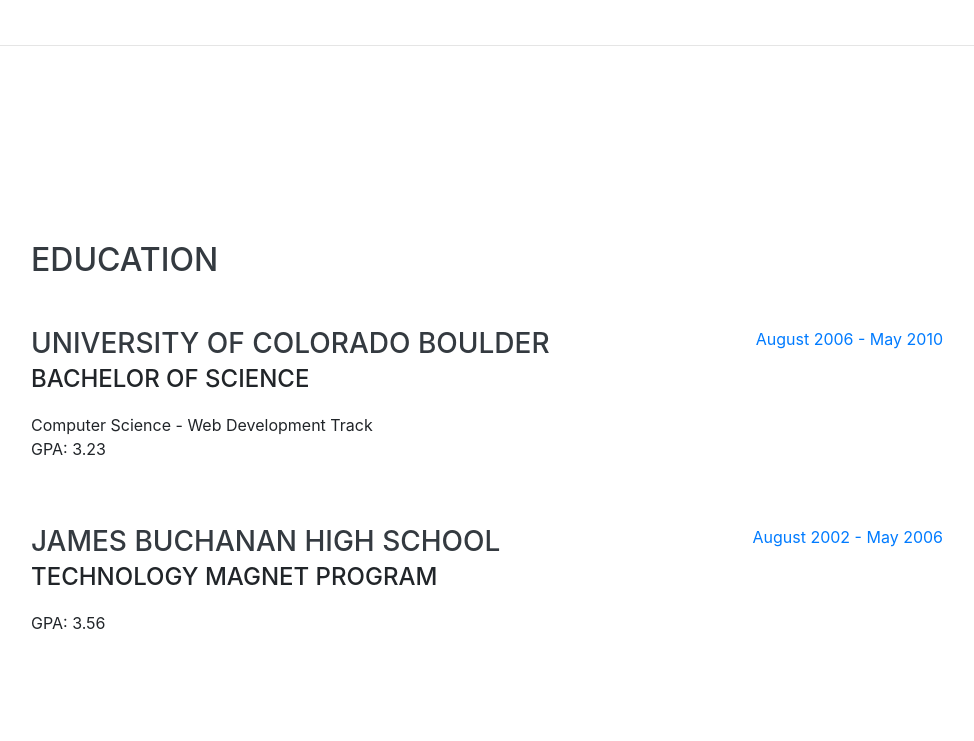
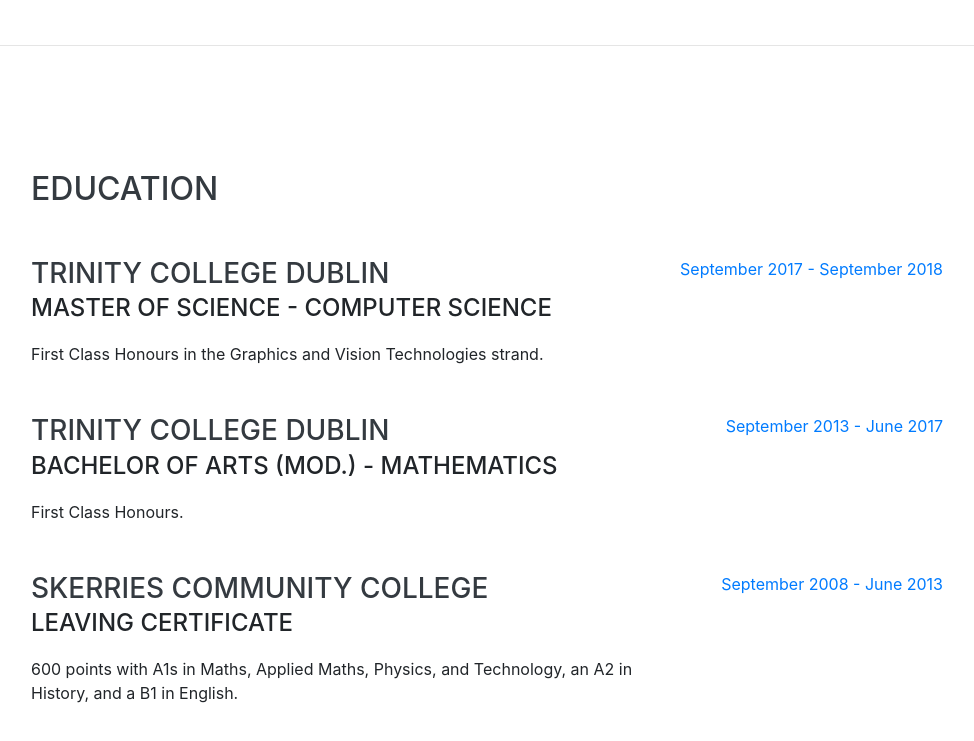
Before and after one commit to seankmartin/seankmartin.github.io, a website with bundled scripts: page resume.html in a window 1280 px wide. Shown: the part 2037-2778 px from the top of the page, without its empty margins (289-1263 px from the left). Built offline with nearby package versions, Linux system fonts and the light colour scheme; a web font is replaced by a local one.

Commit message:
Added education to my resume

```diff
--- a/resume.html
+++ b/resume.html
@@ -210,24 +210,34 @@
 
         <div class="resume-item d-flex flex-column flex-md-row justify-content-between mb-5">
           <div class="resume-content">
-            <h3 class="mb-0">University of Colorado Boulder</h3>
-            <div class="subheading mb-3">Bachelor of Science</div>
-            <div>Computer Science - Web Development Track</div>
-            <p>GPA: 3.23</p>
+            <h3 class="mb-0">Trinity College Dublin</h3>
+            <div class="subheading mb-3">Master of Science - Computer Science</div>
+            <div>First Class Honours in the Graphics and Vision Technologies strand.</div>
           </div>
           <div class="resume-date text-md-right">
-            <span class="text-primary">August 2006 - May 2010</span>
+            <span class="text-primary">September 2017 - September 2018</span>
+          </div>
+        </div>
+
+        <div class="resume-item d-flex flex-column flex-md-row justify-content-between mb-5">
+          <div class="resume-content">
+            <h3 class="mb-0">Trinity College Dublin</h3>
+            <div class="subheading mb-3">Bachelor of Arts (Mod.) - Mathematics</div>
+            <div>First Class Honours.</div>
+          </div>
+          <div class="resume-date text-md-right">
+            <span class="text-primary">September 2013 - June 2017</span>
           </div>
         </div>
 
         <div class="resume-item d-flex flex-column flex-md-row justify-content-between">
           <div class="resume-content">
-            <h3 class="mb-0">James Buchanan High School</h3>
-            <div class="subheading mb-3">Technology Magnet Program</div>
-            <p>GPA: 3.56</p>
+            <h3 class="mb-0">Skerries Community College</h3>
+            <div class="subheading mb-3">Leaving Certificate</div>
+            <p>600 points with A1s in Maths, Applied Maths, Physics, and Technology, an A2 in History, and a B1 in English.</p>
           </div>
           <div class="resume-date text-md-right">
-            <span class="text-primary">August 2002 - May 2006</span>
+            <span class="text-primary">September 2008 - June 2013</span>
           </div>
         </div>
 
```
